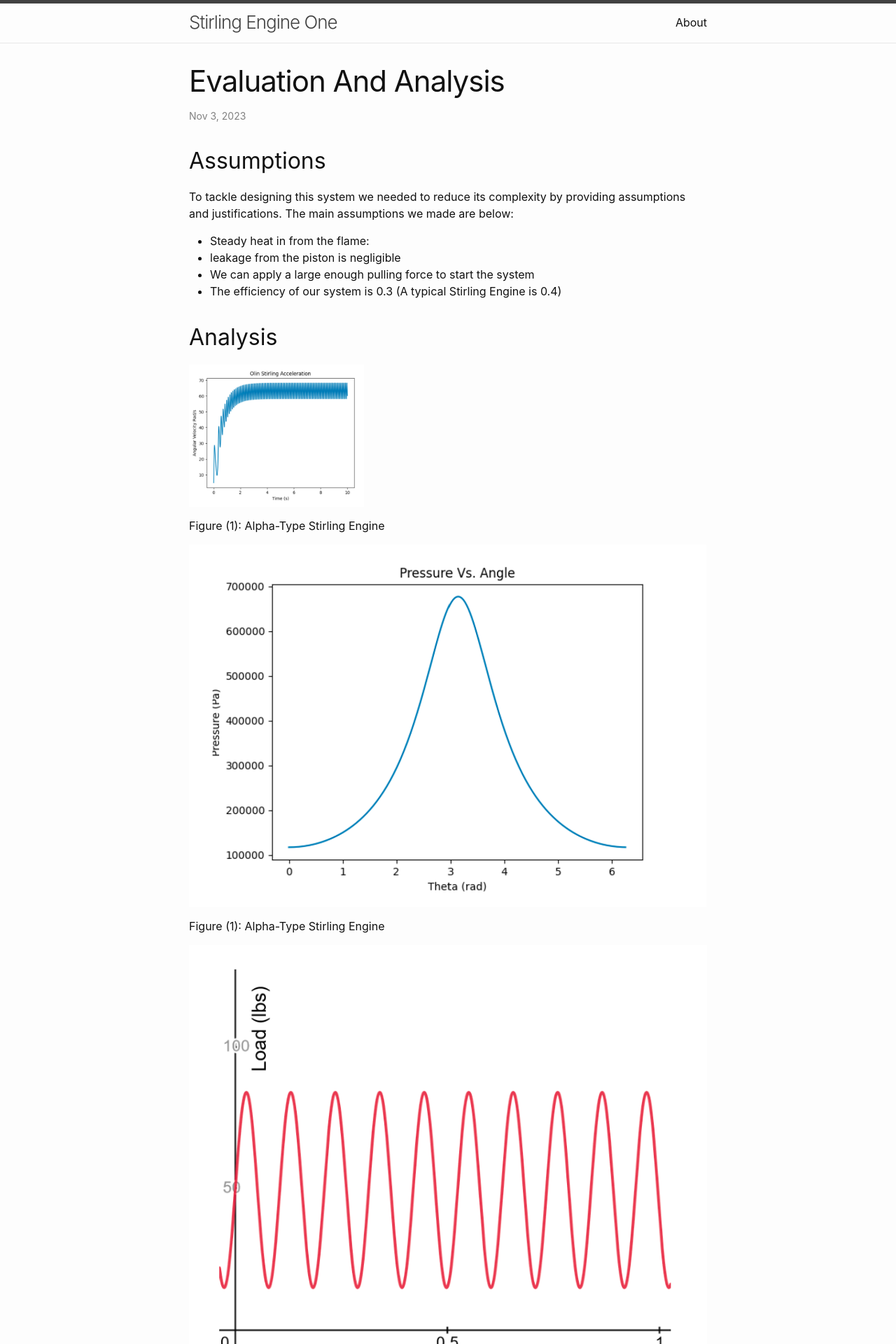
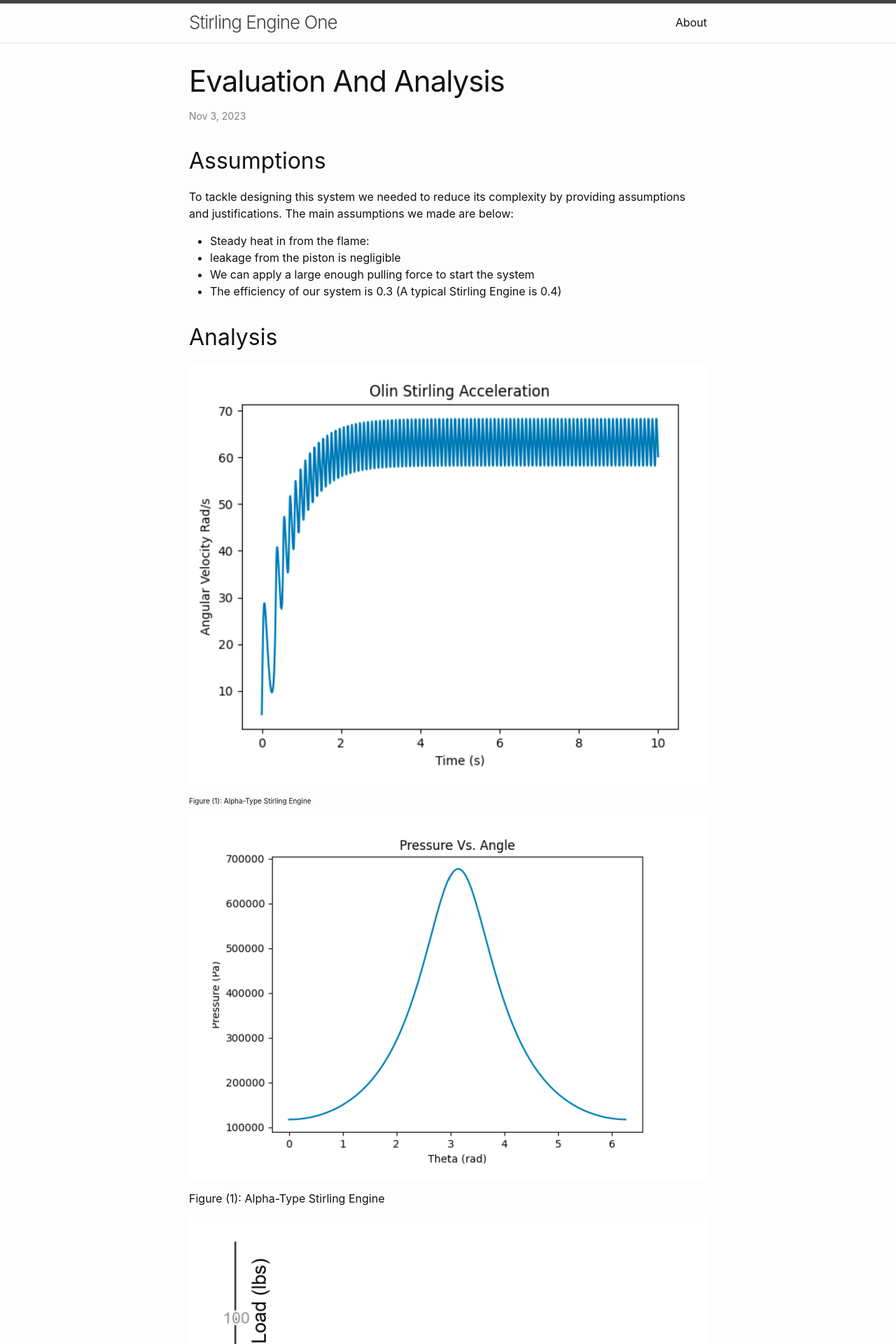
Before and after one commit to EliasWheatfall/SterlingEngineOne, a Jekyll site: the page built from _posts/2023-11-03-Evaluation-and-Analysis.md, in a window 1280 px wide. Shown: the top 1920 px of the page at 70% size. Built offline with Jekyll 4.4.1, drawn with Linux system fonts in a browser that asks for light colours.

Commit message:
Update 2023-11-03-Evaluation-and-Analysis.md

```diff
--- a/_posts/2023-11-03-Evaluation-and-Analysis.md
+++ b/_posts/2023-11-03-Evaluation-and-Analysis.md
@@ -14,8 +14,9 @@ To tackle designing this system we needed to reduce its complexity by providing
 
 ## Analysis
 
-![A1](https://eliaswheatfall.github.io/StirlingEngineOne/assets/ODE.png){: .center-image; width="250" }
-{: .center-text; .subtext}
+![A1](https://eliaswheatfall.github.io/StirlingEngineOne/assets/ODE.png){: .center-image .width="250" }
+
+{: .center-text .subtext}
 Figure (1): Alpha-Type Stirling Engine
 
 ![A2](https://eliaswheatfall.github.io/StirlingEngineOne/assets/PvA.png){: .center-image }
```
